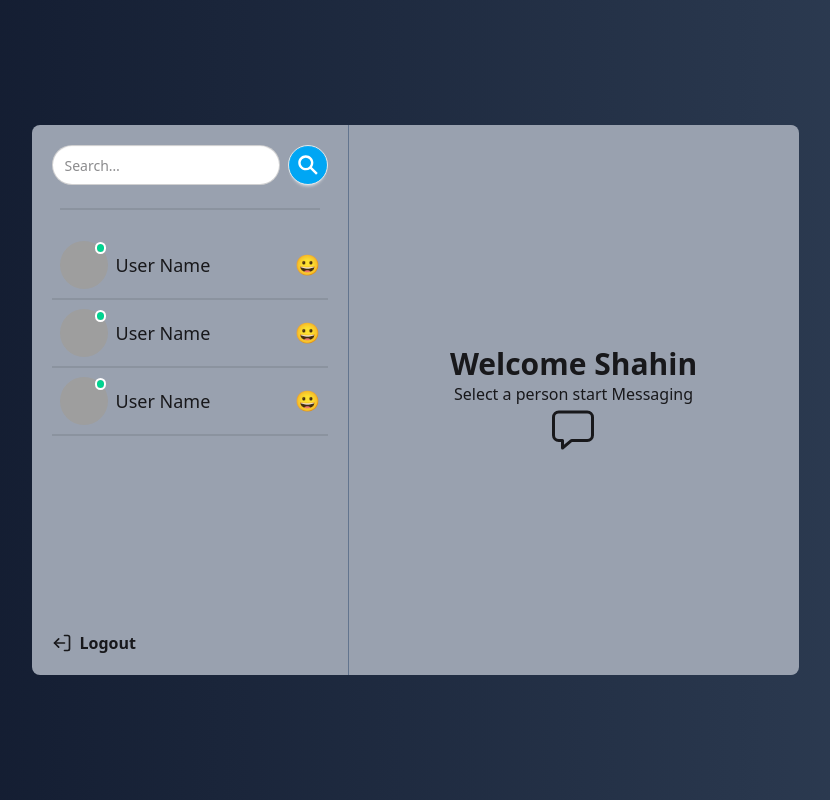
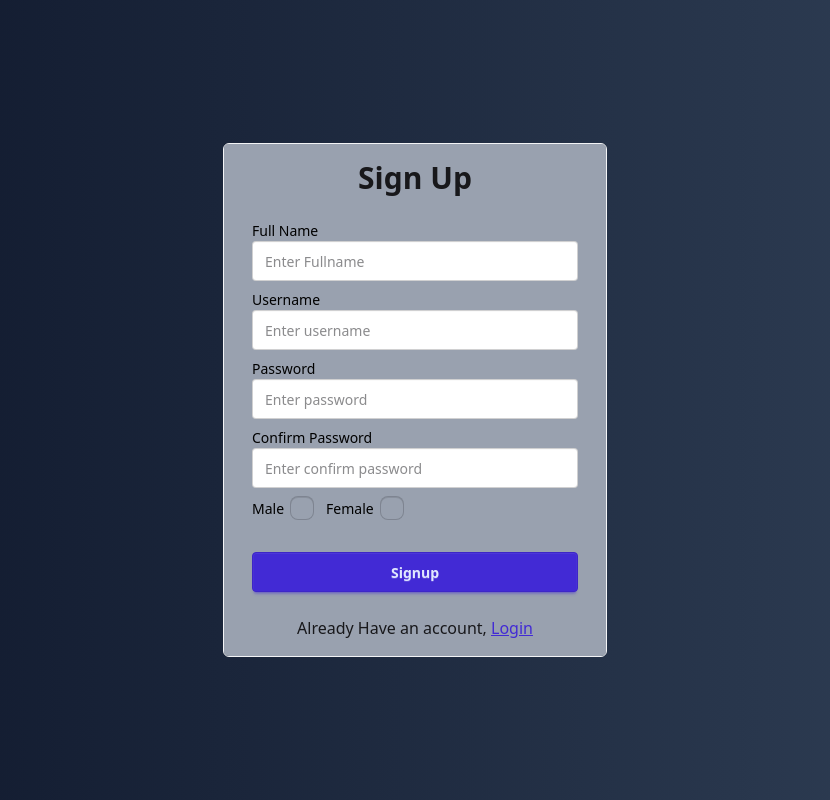
Before and after one commit to shahin-hossain-dev/chat-app-deployment, a React (Vite) app in the folder frontend/: page /signup in a window 1280 px wide. Shown: the whole page, without its empty margins (225-1055 px from the left). Built offline with nearby package versions, Linux system fonts and the light colour scheme; grey boxes are pictures that could not be loaded.

Commit message:
frontend: add: set routes

```diff
--- a/frontend/package.json
+++ b/frontend/package.json
@@ -14,6 +14,7 @@
     "react": "^18.3.1",
     "react-dom": "^18.3.1",
     "react-icons": "^5.4.0",
+    "react-router-dom": "^7.1.3",
     "tailwindcss": "^4.0.0"
   },
   "devDependencies": {
--- a/frontend/src/App.jsx
+++ b/frontend/src/App.jsx
@@ -1,12 +1,17 @@
+import { Route, Routes } from "react-router-dom";
 import "./App.css";
 import Home from "./pages/home/Home";
+import Login from "./pages/login/Login";
+import Signup from "./pages/signup/Signup";
 
 function App() {
   return (
     <div className="bg-gradient-to-r from-slate-900 to-slate-700 min-h-screen flex items-center justify-center">
-      {/* <Login /> */}
-      {/* <Signup /> */}
-      <Home />
+      <Routes>
+        <Route path="/" element={<Home />} />
+        <Route path="/login" element={<Login />} />
+        <Route path="/signup" element={<Signup />} />
+      </Routes>
     </div>
   );
 }
--- a/frontend/src/main.jsx
+++ b/frontend/src/main.jsx
@@ -2,9 +2,12 @@ import { StrictMode } from "react";
 import { createRoot } from "react-dom/client";
 import "./index.css";
 import App from "./App.jsx";
+import { BrowserRouter } from "react-router-dom";
 
 createRoot(document.getElementById("root")).render(
   <StrictMode>
-    <App />
+    <BrowserRouter>
+      <App />
+    </BrowserRouter>
   </StrictMode>
 );
--- a/frontend/src/pages/login/Login.jsx
+++ b/frontend/src/pages/login/Login.jsx
@@ -1,3 +1,5 @@
+import { Link } from "react-router-dom";
+
 const Login = () => {
   return (
     <div className="flex items-center justify-center flex-col max-w-96 mx-auto min-h-screen">
@@ -42,7 +44,9 @@ const Login = () => {
         </form>
         <p className="text-center">
           Don&apos;t Have any account,{" "}
-          <a className="link link-primary">Signup</a>
+          <Link to={"/signup"} className="link link-primary">
+            Signup
+          </Link>
         </p>
       </div>
     </div>
--- a/frontend/src/pages/signup/Signup.jsx
+++ b/frontend/src/pages/signup/Signup.jsx
@@ -1,3 +1,4 @@
+import { Link } from "react-router-dom";
 import GenderCheckBox from "./GenderCheckBox";
 
 const Signup = () => {
@@ -60,7 +61,10 @@ const Signup = () => {
             </div>
           </form>
           <p className="text-center">
-            Already Have an account, <a className="link link-primary">Login</a>
+            Already Have an account,{" "}
+            <Link to={"/login"} className="link link-primary">
+              Login
+            </Link>
           </p>
         </div>
       </div>
--- a/frontend/vite.config.js
+++ b/frontend/vite.config.js
@@ -5,4 +5,7 @@ import tailwindcss from "@tailwindcss/vite";
 // https://vite.dev/config/
 export default defineConfig({
   plugins: [react(), tailwindcss()],
+  server: {
+    port: 3000,
+  },
 });
```
Also changed, not shown: 1 other file (tests, documents, lock files or other folders).
